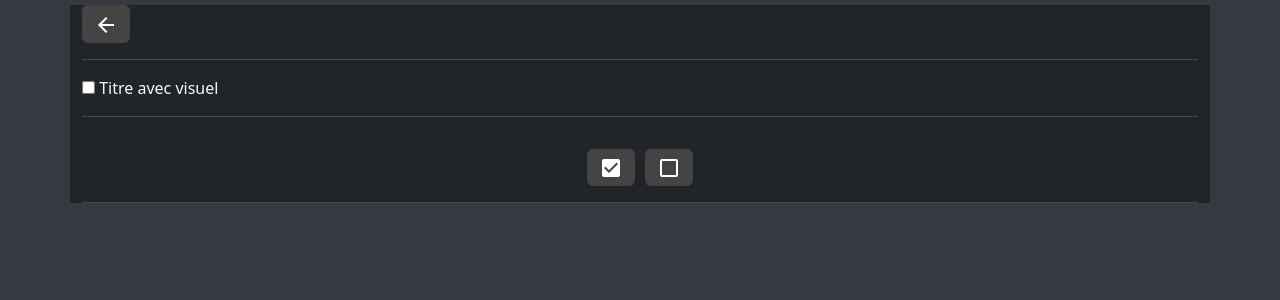
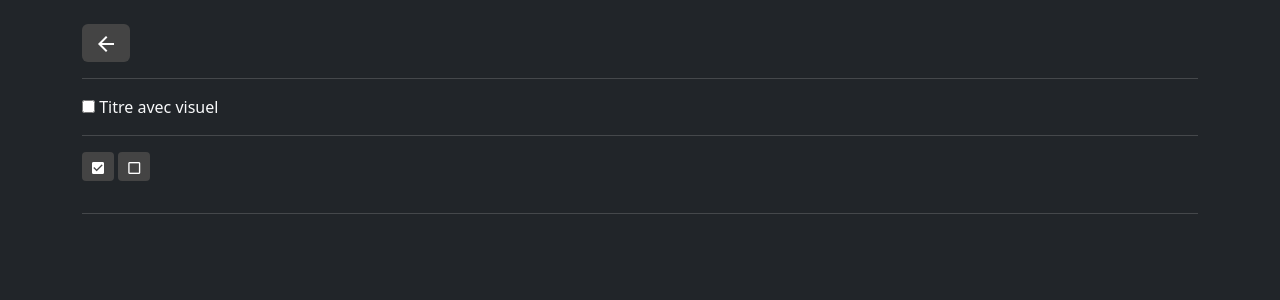
Before and after one commit to slissill/omtv, a Django app: page /preferences in a window 1280 px wide. Shown: the top 300 px of the page. Run offline with Django 5.2, Linux system fonts and the light colour scheme; data that the repository does not hold is empty.

Commit message:
réglages

```diff
--- a/omtv/templates/base.html
+++ b/omtv/templates/base.html
@@ -25,11 +25,6 @@
 
     {% block script %}{% endblock %}
     <style>
-        body {
-          background-color: #343a40; /* Fond sombre pour le corps */
-          color: #fff; /* Texte en couleur blanche */
-        }
-
         .navbar {
           background-color: #222; /* Fond sombre pour la barre de navigation */
         }
@@ -97,8 +92,8 @@
 </style>
 
 </HEAD>
-<BODY style="margin: 5px;">
 
+<body class="bg-dark text-light"></body>
   <div class="container bg-dark text-light">
       {% block content %}{% endblock %}
   </div>
--- a/omtv/templates/base_nav.html
+++ b/omtv/templates/base_nav.html
@@ -20,7 +20,7 @@
 
         <li class="nav-item">
           <a class="nav-link" href="https://www.imdb.com/">
-            <img width="70px" src="{% static 'omtv/images/TMDB.SVG' %}" alt="IMDB" title="IMDB">
+            <img width="70px" src="{% static '/omtv/images/TMDB.SVG' %}" alt="IMDB" title="IMDB">
           </a>
         </li>
 
--- a/omtv/templates/omtv/preferences.html
+++ b/omtv/templates/omtv/preferences.html
@@ -19,13 +19,11 @@
 
 <form method="POST" id="mon-formulaire">
 
+<br>
 <div style = "text-align: left;">
-
-
     <button type="submit" name="update" class="btn btn-default">
         <i class="material-icons" style="vertical-align: middle;">arrow_back</i>
     </button>
-
 </div>
 
 <hr>
@@ -38,6 +36,16 @@
 
     {% csrf_token %}
 
+    <div class="d-flex justify-content-start mb-3">
+        <button type="button" class="btn btn-sm btn-outline-primary" onclick="checkAll(true)" style="font-size: 14px;">
+            <i class="material-icons" style="vertical-align: middle; font-size: 16px;">check_box</i>
+        </button>
+        &nbsp;
+        <button type="button" class="btn btn-sm btn-outline-primary ml-2" onclick="checkAll(false)" style="font-size: 14px;">
+            <i class="material-icons" style="vertical-align: middle; font-size: 16px;">check_box_outline_blank</i>
+        </button>
+    </div>
+
     <ul class="list-unstyled card-columns" style="column-count: 2;">
         {% for channel in channels %}
         <li style="margin-bottom: 2px;">
@@ -48,12 +56,6 @@
     </ul>
 </form>
 
-<div class="d-flex justify-content-center">
-
-    <button type="button" class="btn" style="margin-right: 5px;" onclick="checkAll(true)"><i class="material-icons" style="vertical-align: middle;">check_box</i></button>
-    <button type="button" class="btn" style="margin-left: 5px;"onclick="checkAll(false)"><i class="material-icons" style="vertical-align: middle;">check_box_outline_blank</i></button>
-
-</div>
 
 <hr>
 
--- a/omtv/templates/omtv/programmes.html
+++ b/omtv/templates/omtv/programmes.html
@@ -3,7 +3,7 @@
 {% block title %}Films{% endblock %}
 
 {% block script %}
-    <script src="{% static 'omtv/js/programmes.js' %}"></script>
+    <script src="{% static '/omtv/js/programmes.js' %}"></script>
 {% endblock %}
 
 {% block page_content %}
```
Also changed, not shown: accounts/templates/accounts/login.html (+9 -0 lines), omtv/templates/omtv/programme_item.html (+4 -10 lines).
